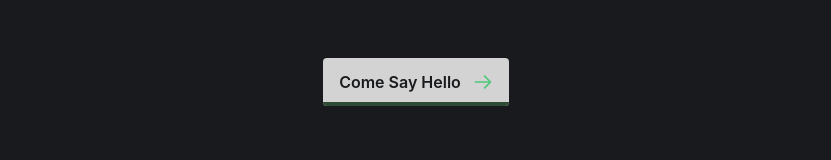
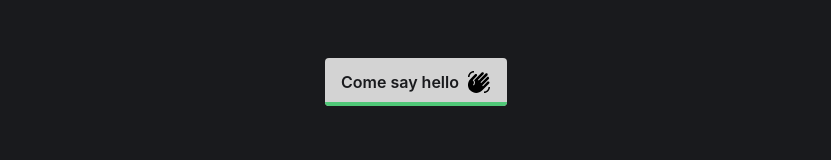
Before and after one commit to FattahSalleh/fattahsalleh.github.io, a React (Create React App) app in the folder fattah-portfolio/: page / in a window 1280 px wide. Shown: the part 2994-3154 px from the top of the page, without its empty margins (224-1055 px from the left). Built offline with nearby package versions, Linux system fonts and the light colour scheme.

Commit message:
chore: add assets and style for ContactSection

```diff
--- a/fattah-portfolio/src/components/Contact/ContactSection.tsx
+++ b/fattah-portfolio/src/components/Contact/ContactSection.tsx
@@ -1,4 +1,10 @@
-export default function contactSection() {
+import hello from "../../assets/images/disclaimer/hello.svg";
+import wave from "../../assets/images/disclaimer/wave.svg";
+import { useState } from "react";
+
+export default function ContactSection() {
+	const [isHovered, setIsHovered] = useState(false);
+
 	return (
 		<>
 			<p className="w-4/6 text-center">
@@ -10,42 +16,18 @@ export default function contactSection() {
 			<a
 				href="#_"
 				className="relative inline-flex items-center justify-start py-3 pl-4 pr-12 overflow-hidden font-semibold text-darkText transition-all duration-150 ease-in-out rounded hover:pl-10 hover:pr-6 bg-lightGray group mt-16"
+				onMouseEnter={() => setIsHovered(true)}
+				onMouseLeave={() => setIsHovered(false)}
 			>
-				<span className="absolute bottom-0 left-0 w-full h-1 transition-all duration-150 ease-in-out bg-primary group-hover:h-full"></span>
+				<span className="absolute bottom-0 left-0 w-full h-1 transition-all duration-150 ease-in-out bg-secondary group-hover:h-full"></span>
 				<span className="absolute right-0 pr-4 duration-200 ease-out group-hover:translate-x-12">
-					<svg
-						className="w-5 h-5 text-secondary"
-						fill="none"
-						stroke="currentColor"
-						viewBox="0 0 24 24"
-						xmlns="http://www.w3.org/2000/svg"
-					>
-						<path
-							stroke-linecap="round"
-							stroke-linejoin="round"
-							stroke-width="2"
-							d="M14 5l7 7m0 0l-7 7m7-7H3"
-						></path>
-					</svg>
+					<img src={wave} alt="wave" />
 				</span>
 				<span className="absolute left-0 pl-2.5 -translate-x-12 group-hover:translate-x-0 ease-out duration-200">
-					<svg
-						className="w-5 h-5 text-secondary"
-						fill="none"
-						stroke="currentColor"
-						viewBox="0 0 24 24"
-						xmlns="http://www.w3.org/2000/svg"
-					>
-						<path
-							stroke-linecap="round"
-							stroke-linejoin="round"
-							stroke-width="2"
-							d="M14 5l7 7m0 0l-7 7m7-7H3"
-						></path>
-					</svg>
+					<img src={hello} alt="hello" />
 				</span>
-				<span className="relative w-full text-left transition-colors duration-200 ease-in-out group-hover:text-lightText">
-					Come Say Hello
+				<span className="relative w-full text-left transition-colors duration-200 ease-in-out">
+					{isHovered ? "One more click!" : "Come say hello"}
 				</span>
 			</a>{" "}
 		</>
```
Also changed, not shown: fattah-portfolio/src/assets/images/disclaimer/hello.svg (added), fattah-portfolio/src/assets/images/disclaimer/wave.svg (added).
